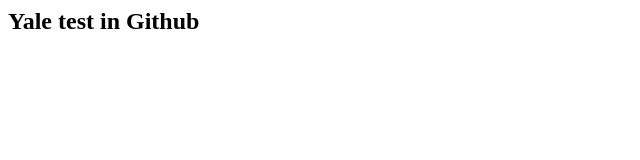
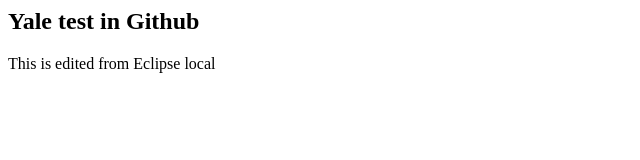
Before and after one commit to developer641/yale, a plain HTML site: page index.html in a window 1280 px wide. Shown: the whole page, without its empty margins (0-640 px from the left). Drawn offline with Linux system fonts and the light colour scheme.

Commit message:
content modified

```diff
--- a/index.html
+++ b/index.html
@@ -1,5 +1,6 @@
 <html>
 <body>
 <h2>Yale test in Github</h2>
+<div> This is edited from Eclipse local </div>
 </body>
 </html>
```
